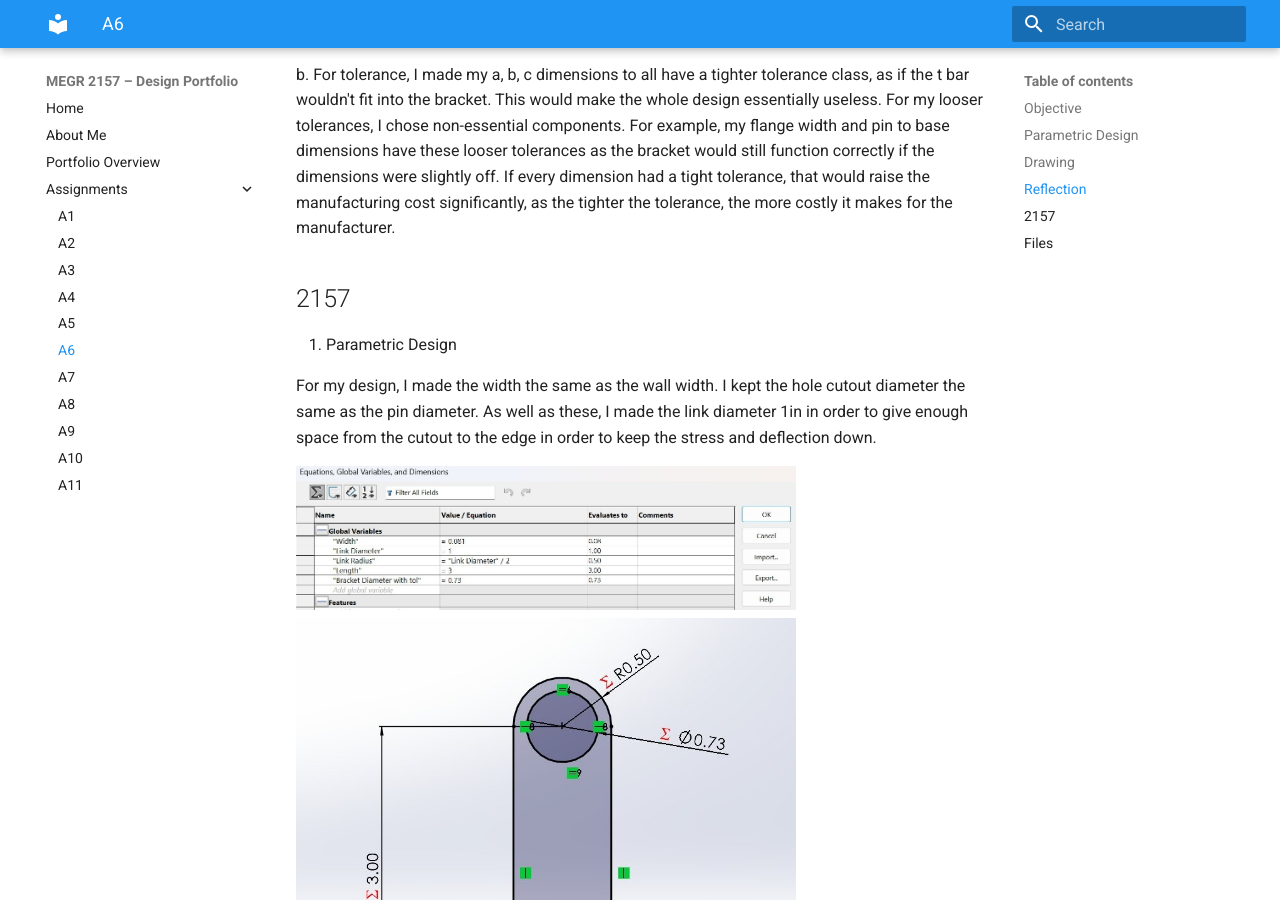
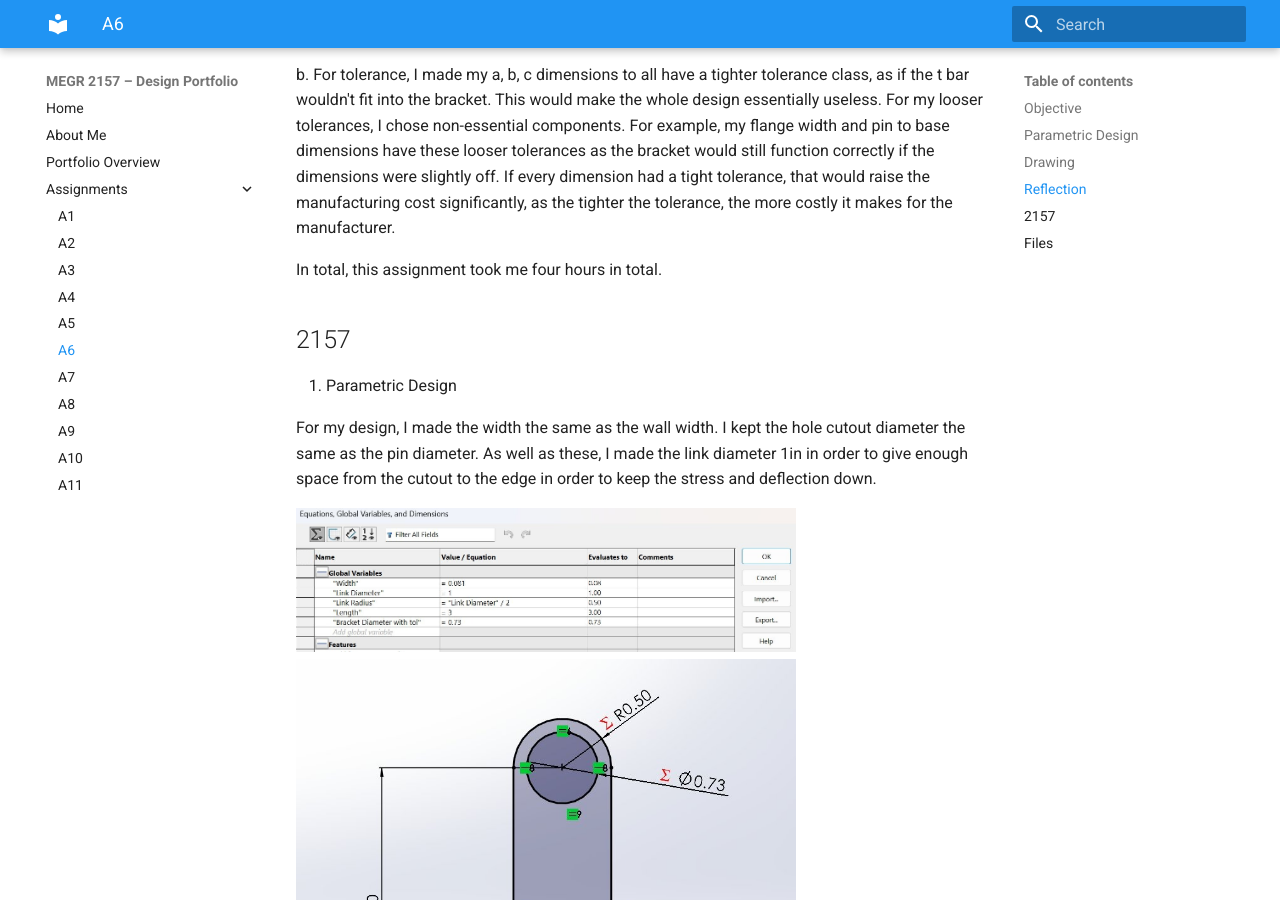
Before and after one commit to AidenGrake/megr2157-portfolio, an MkDocs documentation site: the page built from docs/assignments/A06/index.md, in a window 1280 px wide and 900 px high, scrolled down 4601 px. Built offline with MkDocs 1.6.1 and Material for MkDocs 9.7.7, drawn with Linux system fonts in a browser that asks for light colours.

Commit message:
Document time spent on assignment A06
Added a note about the total time spent on the assignment.

```diff
--- a/docs/assignments/A06/index.md
+++ b/docs/assignments/A06/index.md
@@ -37,6 +37,8 @@ a. For feature A, I used a strength equation based off of bending stress in orde
 
 b. For tolerance, I made my a, b, c dimensions to all have a tighter tolerance class, as if the t bar wouldn't fit into the bracket. This would make the whole design essentially useless. For my looser tolerances, I chose non-essential components. For example, my flange width and pin to base dimensions have these looser tolerances as the bracket would still function correctly if the dimensions were slightly off. If every dimension had a tight tolerance, that would raise the manufacturing cost significantly, as the tighter the tolerance, the more costly it makes for the manufacturer.
 
+In total, this assignment took me four hours in total.
+
 ## 2157
 1. Parametric Design
 
```
